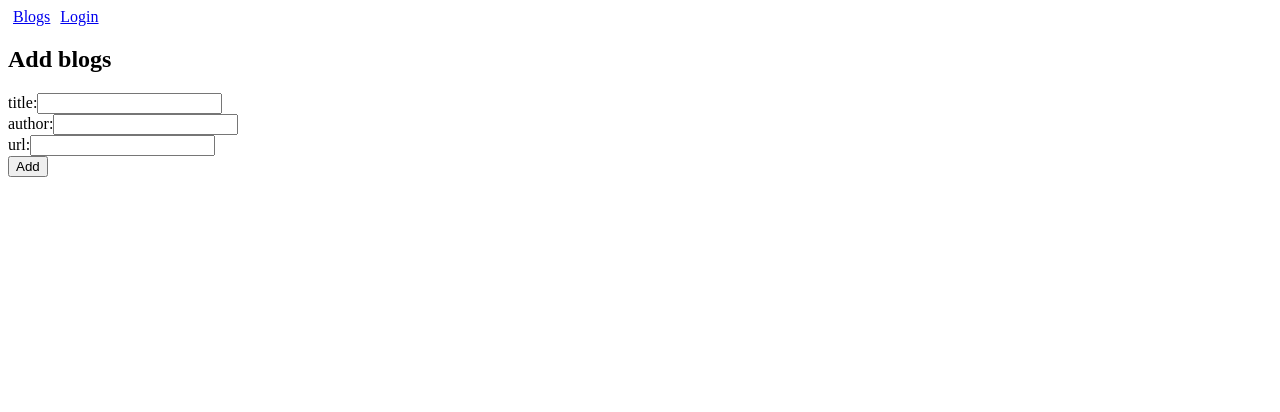
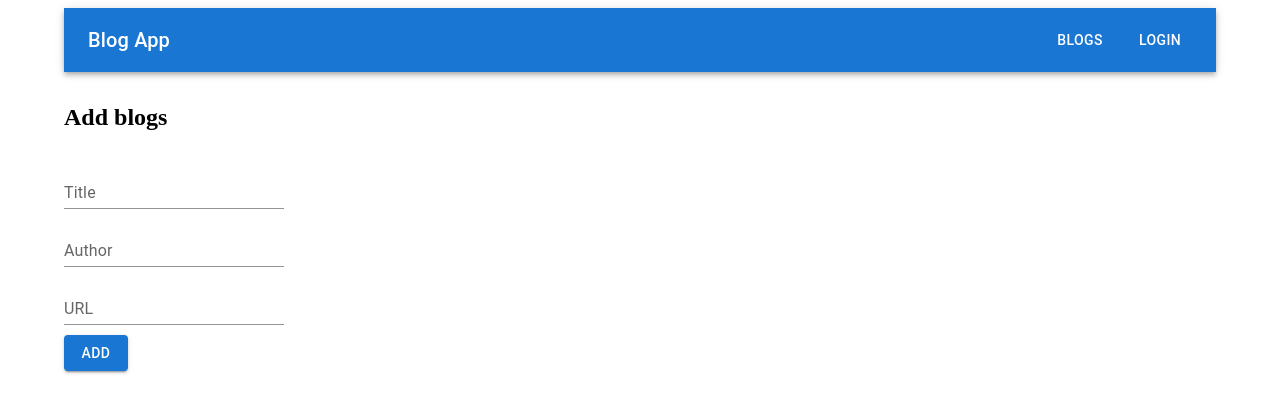
Before and after one commit to Vikram-04/Fullstack-open, a React (Vite) app in the folder part-5/blog-list-frontend/: page /blogs/create in a window 1280 px wide. Shown: the top 412 px of the page. Built offline with nearby package versions, Linux system fonts and the light colour scheme; no server answers.

Commit message:
5.31 Styling using material UI

```diff
--- a/part-5/blog-list-frontend/package.json
+++ b/part-5/blog-list-frontend/package.json
@@ -12,10 +12,14 @@
     "test": "vitest run"
   },
   "dependencies": {
+    "@emotion/react": "^11.14.0",
+    "@emotion/styled": "^11.14.1",
+    "@mui/material": "^9.5.0",
     "axios": "^1.19.0",
     "react": "^19.2.8",
     "react-dom": "^19.2.8",
-    "react-router": "^8.5.1"
+    "react-router": "^8.5.1",
+    "styled-components": "^6.6.0"
   },
   "devDependencies": {
     "@eslint/js": "^10.0.1",
--- a/part-5/blog-list-frontend/src/App.jsx
+++ b/part-5/blog-list-frontend/src/App.jsx
@@ -8,15 +8,23 @@ import Togglable from "./components/Togglable";
 import { Link, Route, Routes, useMatch, useNavigate } from "react-router";
 import BlogList from "./components/BlogList";
 import LoginForm from "./components/LoginForm";
+import {
+  AppBar,
+  Box,
+  Button,
+  Container,
+  Toolbar,
+  Typography,
+} from "@mui/material";
 
 function App() {
   const [blogs, setBlogs] = useState([]);
   const [user, setUser] = useState(null);
-  const [message, setMessage] = useState([null, null]);
+  const [message, setMessage] = useState(null);
 
   function resetMessage() {
     setTimeout(() => {
-      setMessage([null, null]);
+      setMessage(null);
     }, 5000);
   }
   useEffect(() => {
@@ -44,7 +52,7 @@ function App() {
       window.localStorage.setItem("loggedBlogAppUser", JSON.stringify(user));
       navigate("/");
     } catch (e) {
-      setMessage(["invalid credentials", "red"]);
+      setMessage({ content: "Invalid credentials", type: "failure" });
       resetMessage();
       console.log(e);
     }
@@ -65,7 +73,7 @@ function App() {
       setBlogs(sorted);
     } catch (e) {
       console.log(e);
-      setMessage(["Failed to like blog", "red"]);
+      setMessage({ content: "Failed to like blog", type: "failure" });
       resetMessage();
     }
   };
@@ -78,7 +86,7 @@ function App() {
         navigate("/");
       } catch (e) {
         console.log(e);
-        setMessage(["Failed to delete blog", "red"]);
+        setMessage({ content: "Failed to delete blog", type: "failure" });
         resetMessage();
       }
   };
@@ -90,37 +98,49 @@ function App() {
         .concat(savedblog)
         .sort((b1, b2) => b2.likes - b1.likes);
       setBlogs(sorted);
-      setMessage([
-        `a new blog ${savedblog.title} by ${savedblog.author} added`,
-        "green",
-      ]);
+      setMessage({
+        content: `New blog ${savedblog.title} by ${savedblog.author} added`,
+        type: "success",
+      });
       navigate("/");
       resetMessage();
     } catch (e) {
       console.log(e);
-      setMessage(["failed to add new blog", "red"]);
+      setMessage({ content: "Failed to add new blog", type: "failure" });
       resetMessage();
     }
   };
-
+  const style = { "&:hover": { bgcolor: "rgba(255,255,255,0.3)" } };
   return (
-    <div>
-      <div>
-        <Link to="/" style={padding}>
+    <Container>
+      <AppBar position="static" sx={{ mb: 4 }}>
+        <Toolbar>
+          <Typography variant="h6" component="div">
+            Blog App
+          </Typography>
+          <Box sx={{ ml: "auto", display: "flex", gap: 2 }}>
+            <Button color="inherit" component={Link} to="/" sx={style}>
               Blogs
-        </Link>
+            </Button>
             {user && (
-          <Link to="/blogs/create" style={padding}>
+              <Button
+                color="inherit"
+                component={Link}
+                to="/blogs/create"
+                sx={style}
+              >
                 New blog
-          </Link>
+              </Button>
             )}
             {!user && (
-          <Link to="/login" style={padding}>
+              <Button component={Link} color="inherit" sx={style} to="/login">
                 Login
-          </Link>
+              </Button>
             )}
             {user && (
-          <button
+              <Button
+                color="inherit"
+                sx={style}
                 onClick={() => {
                   window.localStorage.removeItem("loggedBlogAppUser");
                   setUser(null);
@@ -128,10 +148,12 @@ function App() {
                 }}
               >
                 Logout
-          </button>
+              </Button>
             )}
-      </div>
-      <Notification message={message[0]} color={message[1]}></Notification>
+          </Box>
+        </Toolbar>
+      </AppBar>
+      <Notification message={message} />
       <Routes>
         <Route
           path="/blogs/create"
@@ -154,7 +176,7 @@ function App() {
           element={<LoginForm handleSubmit={handleSubmit} />}
         />
       </Routes>
-    </div>
+    </Container>
   );
 }
 
--- a/part-5/blog-list-frontend/src/components/Blog.jsx
+++ b/part-5/blog-list-frontend/src/components/Blog.jsx
@@ -1,3 +1,11 @@
+import {
+  Button,
+  Card,
+  CardContent,
+  CardHeader,
+  Paper,
+  Typography,
+} from "@mui/material";
 import Togglable from "./Togglable";
 const Blog = ({ blog, deleteBlog, likeBlog, user }) => {
   const blogStyle = {
@@ -11,21 +19,43 @@ const Blog = ({ blog, deleteBlog, likeBlog, user }) => {
     return null;
   }
   return (
-    <div className="blog">
-      <li style={blogStyle}>
-        {blog.title} - {blog.author}
-        <br />
-        {blog.url}
-        <br></br>
-        <span>likes: {blog.likes}</span>
-        {user && <button onClick={likeBlog}>Like</button>}
-        <br></br>
-        {blog.user.name}
+    <Card variant="outlined" component={Paper}>
+      <CardContent>
+        <Typography variant="h4" component="div">
+          {blog.title}
+        </Typography>
+        <Typography sx={{ color: "text.secondary", mb: 1.5 }}>
+          by {blog.author}
+        </Typography>
+        <Typography variant="body2">
+          <Button component="a" href={blog.url} sx={{ textTransform: "none" }}>
+            {blog.url}
+          </Button>
+        </Typography>
+        <Typography sx={{ color: "text.secondary", mb: 1.5 }}>
+          Added by {blog.user.name}
+        </Typography>
+        <Typography component="div">{blog.likes} Likes</Typography>
+        {user && (
+          <Button
+            onClick={likeBlog}
+            variant="outlined"
+            sx={{ color: "blue", borderColor: "blue", mt: 1 }}
+          >
+            Like
+          </Button>
+        )}
         {user && user.username === blog.user.username && (
-          <button onClick={deleteBlog}>Delete</button>
+          <Button
+            variant="outlined"
+            onClick={deleteBlog}
+            sx={{ color: "red", borderColor: "red", ml: 1, mt: 1 }}
+          >
+            Delete
+          </Button>
         )}
-      </li>
-    </div>
+      </CardContent>
+    </Card>
   );
 };
 export default Blog;
--- a/part-5/blog-list-frontend/src/components/BlogForm.jsx
+++ b/part-5/blog-list-frontend/src/components/BlogForm.jsx
@@ -1,4 +1,5 @@
 import { useState } from "react";
+import { Button, TextField } from "@mui/material";
 const BlogForm = ({ addBlog }) => {
   const [title, setTitle] = useState("");
   const [author, setAuthor] = useState("");
@@ -10,49 +11,51 @@ const BlogForm = ({ addBlog }) => {
     setAuthor("");
     setUrl("");
   };
-
+  const style = { marginTop: 10 };
   return (
     <form onSubmit={handleSubmit}>
       <h2>Add blogs</h2>
       <div>
-        <label>
-          title:
-          <input
+        <TextField
+          style={style}
           value={title}
           onChange={(event) => {
             setTitle(event.target.value);
           }}
           type="text"
-          ></input>
-        </label>
+          label="Title "
+          variant="standard"
+        ></TextField>
       </div>
 
       <div>
-        <label>
-          author:
-          <input
+        <TextField
+          style={style}
           value={author}
           onChange={(event) => {
             setAuthor(event.target.value);
           }}
+          variant="standard"
           type="text"
-          ></input>
-        </label>
+          label="Author"
+        ></TextField>
       </div>
 
       <div>
-        <label>
-          url:
-          <input
+        <TextField
+          style={style}
+          variant="standard"
           value={url}
           onChange={(event) => {
             setUrl(event.target.value);
           }}
           type="text"
-          ></input>
-        </label>
+          label="URL"
+        ></TextField>
       </div>
-      <button type="submit">Add</button>
+      <Button type="submit" variant="contained" style={{ marginTop: 10 }}>
+        Add
+      </Button>
     </form>
   );
 };
--- a/part-5/blog-list-frontend/src/components/BlogList.jsx
+++ b/part-5/blog-list-frontend/src/components/BlogList.jsx
@@ -1,22 +1,50 @@
 import { useRef } from "react";
-import Blog from "./Blog";
-import BlogForm from "./BlogForm";
-import Togglable from "./Togglable";
 import { Link } from "react-router";
+import {
+  Container,
+  List,
+  ListItem,
+  ListItemButton,
+  ListItemText,
+  Paper,
+  Typography,
+} from "@mui/material";
 
-const BlogList = ({ user, blogs }) => {
+const BlogList = ({ blogs }) => {
   const blogFormRef = useRef();
   return (
-    <div>
-      <h2>Blogs</h2>
-      <ul>
-        {blogs.map((blog) => (
-          <li key={blog.id}>
-            <Link to={`/blogs/${blog.id}`}>{blog.title}</Link>
-          </li>
-        ))}
-      </ul>
-    </div>
+    <Container maxWidth="md" sx={{ mt: 4 }}>
+      <Paper elevation={2} sx={{ p: 3, borderRadius: 2 }}>
+        <Typography variant="h4" component="h2" gutterBottom>
+          Blogs
+        </Typography>
+
+        <List>
+          {blogs.map((blog) => (
+            <ListItem key={blog.id} disablePadding>
+              <ListItemButton
+                component={Link}
+                to={`/blogs/${blog.id}`}
+                sx={{
+                  borderRadius: 1,
+                  "&:hover": {
+                    backgroundColor: "action.hover",
+                  },
+                }}
+              >
+                <ListItemText
+                  primary={blog.title}
+                  sx={{
+                    color: "primary.main",
+                    fontWeight: 500,
+                  }}
+                />
+              </ListItemButton>
+            </ListItem>
+          ))}
+        </List>
+      </Paper>
+    </Container>
   );
 };
 export default BlogList;
--- a/part-5/blog-list-frontend/src/components/LoginForm.jsx
+++ b/part-5/blog-list-frontend/src/components/LoginForm.jsx
@@ -1,3 +1,4 @@
+import { Button, TextField } from "@mui/material";
 import { useState } from "react";
 const LoginForm = ({ handleSubmit }) => {
   const [username, setUsername] = useState("");
@@ -10,32 +11,32 @@ const LoginForm = ({ handleSubmit }) => {
     <form onSubmit={handleLogin}>
       <h2>log in to application</h2>
       <div>
-        <label>
-          username:
-          <input
+        <TextField
           value={username}
           onChange={(event) => {
             setUsername(event.target.value);
           }}
           type="text"
-          ></input>
-        </label>
+          variant="standard"
+          label="Username"
+        ></TextField>
       </div>
 
       <div>
-        <label>
-          password:
-          <input
+        <TextField
           value={password}
           onChange={(event) => {
             setPassword(event.target.value);
           }}
           type="text"
-          ></input>
-        </label>
+          label="Password"
+          variant="standard"
+        ></TextField>
       </div>
 
-      <button type="submit">Login</button>
+      <Button type="submit" variant="contained" style={{ marginTop: 15 }}>
+        Login
+      </Button>
     </form>
   );
 };
--- a/part-5/blog-list-frontend/src/components/Notification.jsx
+++ b/part-5/blog-list-frontend/src/components/Notification.jsx
@@ -1,17 +1,12 @@
-const Notification = ({ message, color }) => {
-  if (message === null) return null
-  const messageStyle = {
-    border: `solid 2px ${color}`,
-    color: `${color}`,
-    padding: '5px',
-    borderRadius: '5px',
-    marginBottom: '20px',
-    textAlign: 'center',
-    fontSize: '20px',
-    marginInline: '30px',
-    backgroundColor: 'lightGray',
-  }
+import { Alert } from "@mui/material";
 
-  return <div style={messageStyle}>{message}</div>
-}
-export default Notification
+const Notification = ({ message }) => {
+  if (message === null) return null;
+
+  return (
+    <Alert style={{ marginTop: 10, marginBottom: 10 }} severity={message.type}>
+      {message.content}
+    </Alert>
+  );
+};
+export default Notification;
```
Also changed, not shown: 1 other file (tests, documents, lock files or other folders). Lines whose indentation alone changed are shown as unchanged.
